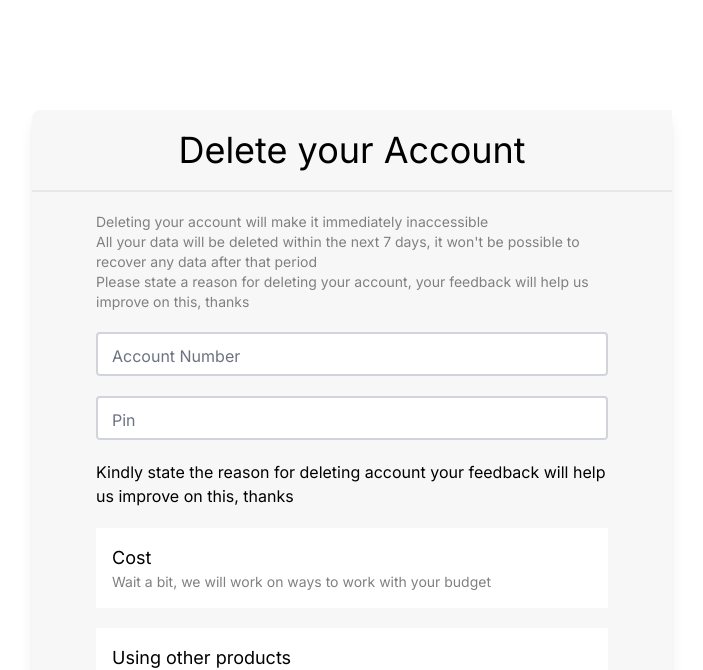
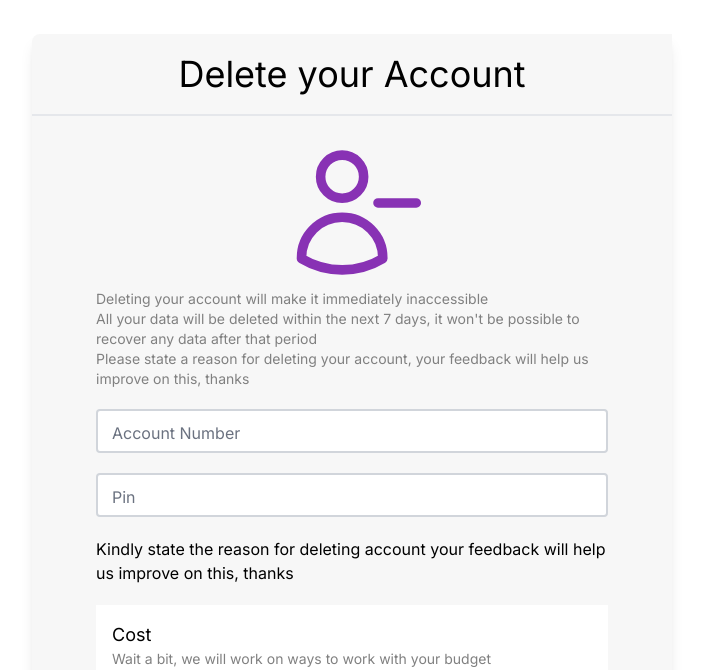
Before and after one commit to EGANOW-FRONTEND-ORG/EGANOW-ACCOUNT-DELETION-NEXTJS, a Next.js app: page / in a window 1280 px wide. Shown: the part 134-804 px from the top of the page, without its empty margins (288-991 px from the left). Built offline with nearby package versions, Linux system fonts and the light colour scheme.

Commit message:
chore: Add delete icon to form

```diff
--- a/app/components/AccountDeletionForm.tsx
+++ b/app/components/AccountDeletionForm.tsx
@@ -5,7 +5,7 @@ import { zodResolver } from "@hookform/resolvers/zod";
 import { z } from "zod";
 import useThemeStore from "@/store";
 import { toast } from "react-toastify";
-import { ExclamationCircleIcon } from "@heroicons/react/24/outline";
+import { ExclamationCircleIcon, UserMinusIcon } from "@heroicons/react/24/outline";
 
 const schema = z.object({
   accountNumber: z.string().nonempty("Account Number is required"),
@@ -110,6 +110,13 @@ const DeleteAccountpage = () => {
               Delete your Account
             </h1>
             <div className="border mb-5"></div>
+            <section>
+            <div
+            style={{color:`${theme.primaryColor}`}}
+            className={`flex justify-center items-center text-[#8832b4] text-[50px] w-[153px] ml-auto mr-auto`}>
+              <UserMinusIcon />
+            </div>
+            </section>
             <section className="flex flex-col justify-center items-start px-[4rem]">
               <p className="text-sm text-start text-[gray]">
                 Deleting your account will make it immediately inaccessible
@@ -126,28 +133,7 @@ const DeleteAccountpage = () => {
             </section>
 
             <section className="px-[4rem]">
-              {/* <div className="mb-4">
-                <label
-                  className="block text-gray-700 text-sm font-bold mb-2"
-                  htmlFor="accountNumber"
-                >
-                  Account Number
-                </label>
-                <input
-                  {...register("accountNumber")}
-                  className={`shadow appearance-none border rounded w-full py-2 px-3 text-gray-700 leading-tight focus:outline-none focus:shadow-outline ${
-                    errors.accountNumber ? "border-red-500" : ""
-                  }`}
-                  id="accountNumber"
-                  type="text"
-                  placeholder="Enter Account Number"
-                />
-                {errors.accountNumber && (
-                  <p className="text-red-500 text-xs italic">
-                    {errors.accountNumber.message}
-                  </p>
-                )}
-              </div> */}
+              {/* ACCOUNT NUMBER INPUT */}
               <div className="relative mb-5">
                 <input
                   id="accountNumber"
@@ -180,28 +166,7 @@ const DeleteAccountpage = () => {
                   Account Number
                 </label>
               </div>
-              {/* <div className="mb-6">
-                <label
-                  className="block text-gray-700 text-sm font-bold mb-2"
-                  htmlFor="pin"
-                >
-                  Pin
-                </label>
-                <input
-                  {...register("pin")}
-                  className={`shadow appearance-none border rounded w-full py-2 px-3 text-gray-700 leading-tight focus:outline-none focus:shadow-outline ${
-                    errors.pin ? "border-red-500" : ""
-                  }`}
-                  id="pin"
-                  type="password"
-                  placeholder="Enter PIN"
-                />
-                {errors.pin && (
-                  <p className="text-red-500 text-xs italic">
-                    {errors.pin.message}
-                  </p>
-                )}
-              </div> */}
+
 
               {/* PIN INPUT */}
               <div className="relative mb-5">
```
